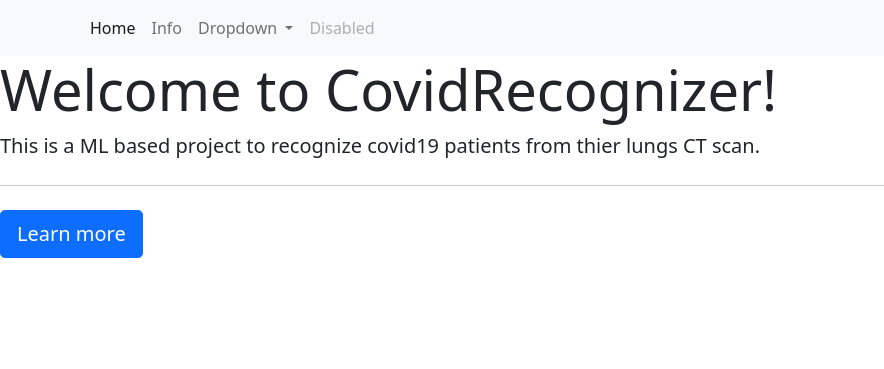
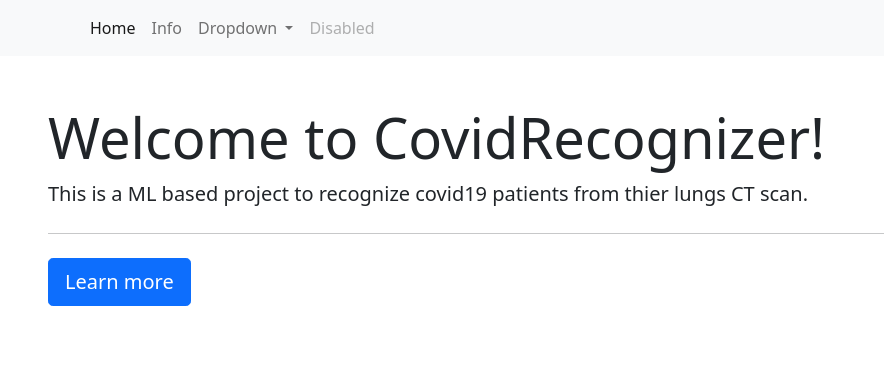
Before and after one commit to lostmartian/CovidRecognizer, a Flask app: page / in a window 1280 px wide. Shown: the top 369 px of the page, without its empty margins (0-884 px from the left). Run offline with Flask 2, Linux system fonts and the light colour scheme; some libraries are stand-ins or nearby versions.

Commit message:
Added index.html

```diff
--- a/templates/index.html
+++ b/templates/index.html
@@ -41,7 +41,7 @@
 
 
 		<!-- Jumbotron -->
-		<div class="jumbotron">
+		<div class="jumbotron p-5">
 			<h1 class="display-4">Welcome to CovidRecognizer!</h1>
 			<p class="lead">This is a ML based project to recognize covid19 patients from thier lungs CT scan.</p>
 			<hr class="my-4">
```
